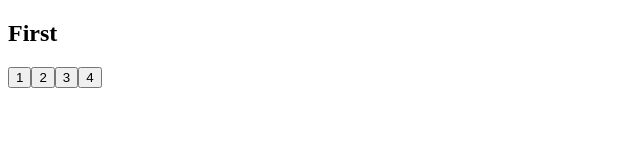
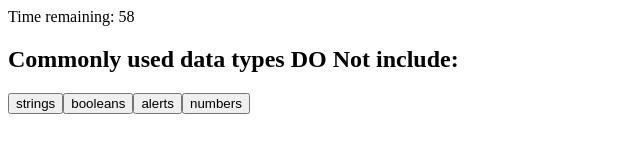
Before and after one commit to SupernalDeity/Quiz-Time, a plain HTML site: page index.html in a window 1280 px wide. Both pictures are taken after a click on the button "BEGIN". Shown: the whole page, without its empty margins (0-640 px from the left). Drawn offline with Linux system fonts and the light colour scheme.

Commit message:
added a timer

```diff
--- a/index.html
+++ b/index.html
@@ -5,10 +5,12 @@
     <meta charset="UTF-8">
     <meta http-equiv="X-UA-Compatible" content="IE=edge">
     <meta name="viewport" content="width=device-width, initial-scale=1.0">
-    <title>Document</title>
+    <title>JavaQuiz</title>
 </head>
 
 <body>
+    <section id="quiz-timer">Time remaining: 60</section>
+
     <section id="start">
         <h2>Start</h2>
         <button>BEGIN</button>
@@ -25,8 +27,9 @@
         <button>SUBMIT</button>
     </section>
 
-    <section id="gameover">
-        <h2>Game Over: No Time Left</h2>
+    <section id="game-over">
+        <h2>Game Over</h2>
+        <p>No time Remaining</p>
     </section>
 
     <script src="./script.js"></script>
--- a/script.js
+++ b/script.js
@@ -1,37 +1,39 @@
 var startEl = document.querySelector("#start");
 var quizEl = document.querySelector("#quiz");
 var scoreEl = document.querySelector("#score");
-var gameOverEl = document.querySelector("#gameover");
+var gameOverEl = document.querySelector("#game-over");
 var startButton = document.querySelector("#start button");
 var submitButton = document.querySelector("#score button");
 var questionEL = document.querySelector("#question");
 var answersEl = document.querySelector("#answers");
-
-var questions = [
-    {name: "First",
-    possibleAnswers: [1,2,3,4],
-    correct: 0
-    },
-    {name: "Second",
-    possibleAnswers: [5,6,7,8],
-    correct: 3
-    },
-    {name: "Third",
-    possibleAnswers: [9,10,11,12],
-    correct: 1
-    },
-    {name: "Forth",
-    possibleAnswers: [13,14,15,16],
-    correct: 0
-    },
-    {name: "Fifth",
-    possibleAnswers: [17,18,19,20],
-    correct: 2
-    }
-];
+var timerEl = document.querySelector("#quiz-timer")
 
 var state = "start";
 var position = 0;
+var timeLeft = 60;
+
+var questions = [
+    {name: "Commonly used data types DO Not include:",
+    possibleAnswers: ['strings','booleans','alerts','numbers'],
+    correct: 'alerts'
+    },
+    {name: "The condition in an if/else statement is enclosed with _______.",
+    possibleAnswers: ['quotes','curly brackets','parenthesis','square brackets'],
+    correct: 'parenthesis'
+    },
+    {name: "Arrays in JavaScript can be used to store _________.",
+    possibleAnswers: ['numbers and strings','other arrays','booleans','all of the above'],
+    correct: 'all of the above'
+    },
+    {name: "String values must be enclosed within ________ when being assigned to variables.",
+    possibleAnswers: ['commas','curly brackets','quotes','parenthesis'],
+    correct: 'quotes'
+    },
+    {name: "A very useful too used during development and debugging for printing content to the debugger is:",
+    possibleAnswers: ['JavaScript','terminal/bash','for loops','console log'],
+    correct: 'console log'
+    }
+];
 
 function display() {
 
@@ -55,39 +57,50 @@ function display() {
         quizEl.style.display = "none";
         gameOverEl.style.display = "none";
     }
-};
     if (state === "gameover") {
         gameOverEl.style.display = "block";
         startEl.style.display = "none";
         quizEl.style.display = "none";
         scoreEl.style.display = "none";
     }
+};
 
 display();
-
-function gameOverScreen() {
-    state = "gameover"
-    display();
-};
 
 function startQuestions() {
     state = "quiz";
     position = 0;
     display();
     displayQuestion();
-    setTimeout(gameOverScreen, 3000)
+    timer();
 };
-
 
 function displayQuestion() {
     questionEL.textContent = questions[position].name;
     answersEl.textContent = null;
 
     for (let i = 0; i < 4; i++) {
-    var buttonEl = document.createElement('button');
-    answersEl.appendChild(buttonEl);
-    buttonEl.textContent = questions[position].possibleAnswers[i];
+        var buttonEl = document.createElement('button');
+        answersEl.appendChild(buttonEl);
+        buttonEl.textContent = questions[position].possibleAnswers[i];
     };
+};
+
+function gameOverScreen() {
+    state = "gameover";
+    display();
+    clearInterval(time);
+};
+
+function timer(){
+    time = setInterval(function() {
+        timeLeft --;
+        timerEl.innerHTML = "Time remaining: " + timeLeft;
+
+        if (timeLeft === 0) {
+            gameOverScreen();
+        };
+    }, 1000);
 };
 
 startButton.addEventListener("click", function(event) {
@@ -102,7 +115,7 @@ quizEl.addEventListener("click", function(event) {
          if (position > 4 ) {
             state = "score";
             display();
-            clearInterval();
+            clearInterval(time);
          }
 
          else {
@@ -110,3 +123,11 @@ quizEl.addEventListener("click", function(event) {
          }
     }
 });
+
+// submitButton.addEventListener("click", function(event){
+//     scoreInitials();
+// });
+
+// function scoreInitials() {
+
+// };
```
